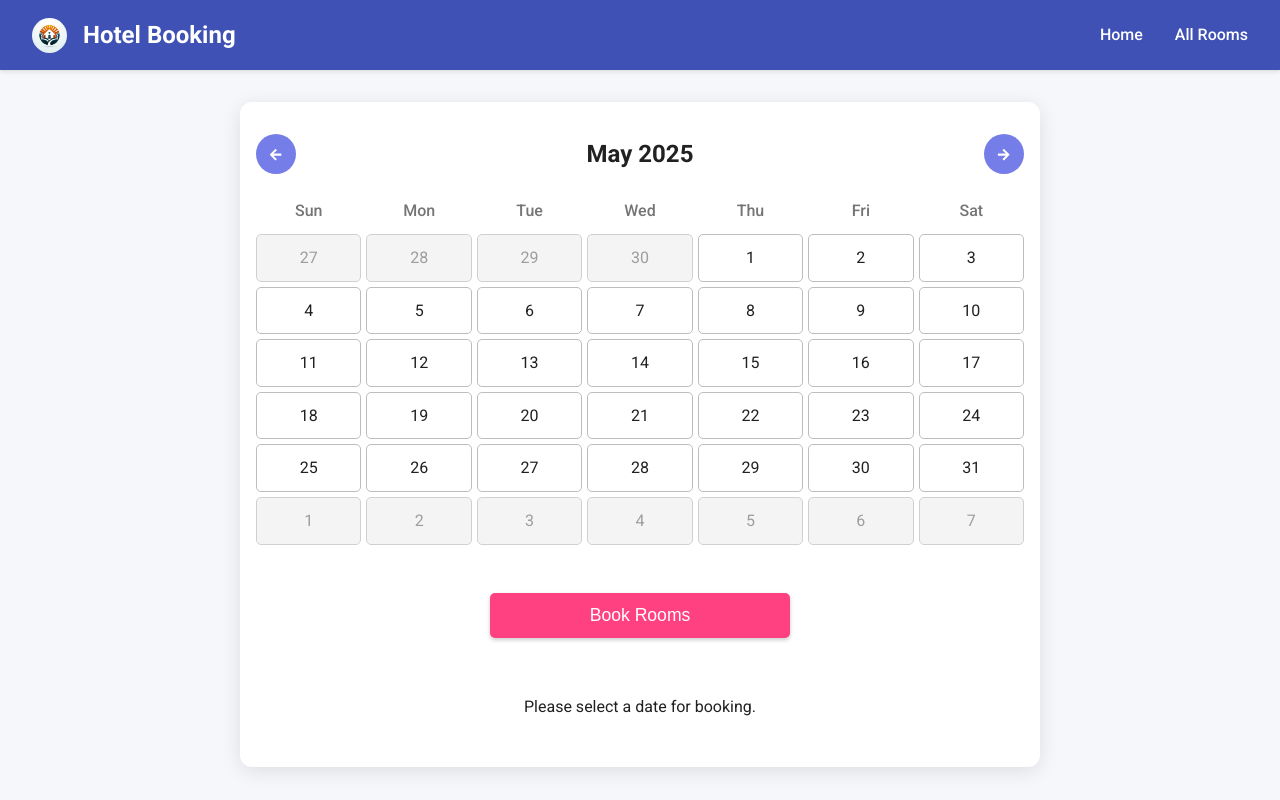
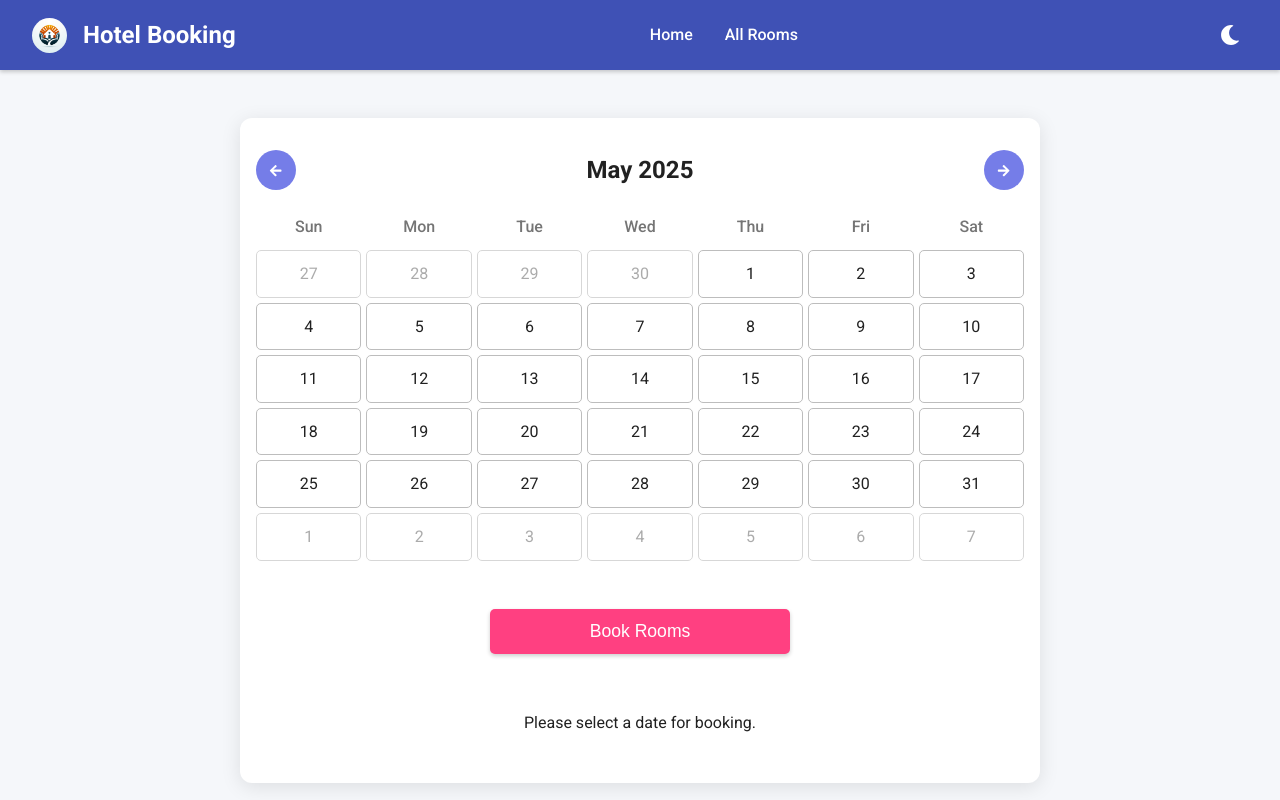
Before and after one commit to StavarLaurentiu/BookingApp, a React (Vite) app in the folder frontend/: page / in a window 1280 px wide. Built offline with nearby package versions, Linux system fonts and the light colour scheme.

Commit message:
Added a Dark/Light Theme system management

```diff
--- a/frontend/src/components/AllRooms.css
+++ b/frontend/src/components/AllRooms.css
@@ -1,6 +1,12 @@
 .all-rooms-container {
   padding: 1rem;
   text-align: center;
+  color: var(--text-primary);
+}
+
+.all-rooms-container h2 {
+  margin-bottom: 2rem;
+  color: var(--text-primary);
 }
 
 .rooms-list {
--- a/frontend/src/components/BookingComponent.css
+++ b/frontend/src/components/BookingComponent.css
@@ -1,11 +1,12 @@
 .booking-container {
   max-width: 800px;
-  margin: 0 auto;
+  margin: 0 auto 2rem;
   padding: 2rem 1rem;
   background-color: var(--surface);
   border-radius: 12px;
-  box-shadow: 0 4px 20px rgba(0, 0, 0, 0.1);
+  box-shadow: var(--card-shadow);
   text-align: center;
+  transition: background-color 0.3s ease, box-shadow 0.3s ease;
 }
 
 .booking-container h1 {
@@ -44,7 +45,6 @@
   background-color: var(--primary);
 }
 
-/* Add day labels */
 .calendar-day-labels {
   display: grid;
   grid-template-columns: repeat(7, 1fr);
@@ -65,8 +65,8 @@
 }
 
 .calendar-day {
-  background: var(--surface);
-  color: var(--text-primary);
+  background: var(--calendar-day-bg);
+  color: var(--calendar-day-text);
   padding: 10px;
   cursor: pointer;
   border-radius: 5px;
@@ -75,24 +75,26 @@
 }
 
 .calendar-day:hover {
-  background: var(--primary-light);
-  color: var(--text-on-primary);
+  background: var(--calendar-day-hover);
+  border-color: var(--primary-light);
 }
 
 .calendar-day.selected {
   background: var(--primary);
   color: var(--text-on-primary);
   font-weight: bold;
+  border-color: var(--primary);
 }
 
 .calendar-day.overflow {
   color: var(--text-secondary);
-  background: #f0f0f0;
-  opacity: 0.7;
+  background: var(--calendar-day-bg);
+  opacity: 0.6;
 }
 
 .calendar-day.overflow.selected {
   background: var(--primary-light);
+  opacity: 0.8;
 }
 
 .date-range-display {
@@ -119,18 +121,18 @@
   border-radius: 5px;
   font-weight: 500;
   box-shadow: 0 2px 4px rgba(0, 0, 0, 0.2);
-  transition: 0.3s ease-in-out;
+  transition: all 0.3s ease-in-out;
 }
 
 .book-rooms-button:hover {
   background-color: var(--secondary-dark);
   transform: translateY(-2px);
-  box-shadow: 0 4px 8px rgba(0, 0, 0, 0.2);
+  box-shadow: 0 4px 8px rgba(0, 0, 0, 0.3);
 }
 
 .error-message {
   color: var(--error);
-  background-color: rgba(211, 47, 47, 0.1);
+  background-color: rgba(var(--error-rgb), 0.1);
   padding: 10px;
   border-radius: 4px;
   margin: 10px auto;
@@ -140,7 +142,7 @@
 
 .success-message {
   color: var(--success);
-  background-color: rgba(67, 160, 71, 0.1);
+  background-color: rgba(var(--success-rgb), 0.1);
   padding: 10px;
   border-radius: 4px;
   margin: 10px auto;
--- a/frontend/src/components/Navbar.css
+++ b/frontend/src/components/Navbar.css
@@ -1,3 +1,4 @@
+/* src/components/Navbar.css */
 .navbar {
   display: flex;
   justify-content: space-between;
@@ -5,8 +6,10 @@
   background-color: var(--primary);
   padding: 1rem 2rem;
   color: var(--text-on-primary);
-  box-shadow: 0 2px 4px rgba(0, 0, 0, 0.1);
-  margin-bottom: 2rem;
+  box-shadow: 0 2px 4px rgba(0, 0, 0, 0.2);
+  margin-bottom: 3rem;
+  width: 100%;
+  transition: background-color 0.3s ease;
 }
 
 .navbar-left {
@@ -28,7 +31,7 @@
   font-size: 1.5rem;
 }
 
-.navbar ul {
+.navbar-center {
   list-style: none;
   display: flex;
   gap: 2rem;
@@ -36,7 +39,7 @@
   padding: 0;
 }
 
-.navbar ul li a {
+.navbar-center li a {
   color: var(--text-on-primary);
   text-decoration: none;
   font-weight: 500;
@@ -44,7 +47,7 @@
   padding: 0.5rem 0;
 }
 
-.navbar ul li a::after {
+.navbar-center li a::after {
   content: '';
   position: absolute;
   width: 0;
@@ -55,20 +58,47 @@
   transition: width 0.3s ease;
 }
 
-.navbar ul li a:hover::after {
+.navbar-center li a:hover::after {
   width: 100%;
+}
+
+.navbar-right {
+  display: flex;
+  align-items: center;
+}
+
+.theme-toggle {
+  background: transparent;
+  border: none;
+  color: var(--text-on-primary);
+  font-size: 1.25rem;
+  padding: 0.5rem;
+  display: flex;
+  align-items: center;
+  justify-content: center;
+  cursor: pointer;
+  transition: transform 0.3s ease;
+}
+
+.theme-toggle:hover {
+  transform: rotate(15deg);
 }
 
 @media (max-width: 768px) {
   .navbar {
     padding: 1rem;
+    flex-wrap: wrap;
+  }
+
+  .navbar-center {
+    order: 3;
+    width: 100%;
+    justify-content: center;
+    margin-top: 1rem;
+    gap: 1rem;
   }
 
   .navbar h1 {
     font-size: 1.2rem;
   }
-
-  .navbar ul {
-    gap: 1rem;
-  }
 }
--- a/frontend/src/components/Navbar.jsx
+++ b/frontend/src/components/Navbar.jsx
@@ -1,16 +1,22 @@
-import { Link, useNavigate } from "react-router-dom";
+// src/components/Navbar.jsx
+import React, { useContext } from "react";
+import { Link } from "react-router-dom";
+import { FaSun, FaMoon } from "react-icons/fa";
+import { ThemeContext } from "../contexts/ThemeContext";
 import "./Navbar.css";
-import logo from '../../public/logo.jpeg'
+import logo from '../../public/logo.jpeg';
 
 const Navbar = () => {
-  const navigate = useNavigate();
+  const { theme, toggleTheme } = useContext(ThemeContext);
+
   return (
     <nav className="navbar">
       <div className="navbar-left">
         <img src={logo} className="navbar-logo" alt="Logo" />
         <h1>Hotel Booking</h1>
       </div>
-      <ul>
+
+      <ul className="navbar-center">
         <li>
           <Link to="">Home</Link>
         </li>
@@ -18,6 +24,16 @@ const Navbar = () => {
           <Link to="all-rooms">All Rooms</Link>
         </li>
       </ul>
+
+      <div className="navbar-right">
+        <button
+          className="theme-toggle"
+          onClick={toggleTheme}
+          aria-label={`Switch to ${theme === 'light' ? 'dark' : 'light'} mode`}
+        >
+          {theme === 'light' ? <FaMoon /> : <FaSun />}
+        </button>
+      </div>
     </nav>
   );
 };
--- a/frontend/src/components/RoomDetails.css
+++ b/frontend/src/components/RoomDetails.css
@@ -5,14 +5,14 @@
   border: none;
   border-radius: 12px;
   overflow: hidden;
-  box-shadow: 0 4px 12px rgba(0, 0, 0, 0.15);
-  transition: transform 0.3s ease, box-shadow 0.3s ease;
   background-color: var(--surface);
+  box-shadow: var(--card-shadow);
+  transition: transform 0.3s ease, box-shadow 0.3s ease, background-color 0.3s ease;
 }
 
 .room-card:hover {
   transform: translateY(-8px);
-  box-shadow: 0 12px 20px rgba(0, 0, 0, 0.2);
+  box-shadow: var(--hover-shadow);
 }
 
 .image-slider {
@@ -88,7 +88,6 @@
   line-height: 1.5;
 }
 
-/* Room features */
 .room-features {
   display: flex;
   flex-wrap: wrap;
@@ -128,6 +127,13 @@
   margin-right: 0.3rem;
 }
 
+.booking-details {
+  margin: 1rem 0;
+  padding: 0.8rem;
+  background-color: rgba(var(--primary-rgb), 0.1);
+  border-radius: 4px;
+}
+
 .book-room-button {
   display: block;
   width: 100%;
--- /dev/null
+++ b/frontend/src/contexts/ThemeContext.jsx
@@ -0,0 +1,37 @@
+import React, { createContext, useState, useEffect } from "react";
+
+// Create theme context
+export const ThemeContext = createContext();
+
+export const ThemeProvider = ({ children }) => {
+  // Check if user has previously selected a theme
+  const getInitialTheme = () => {
+    const savedTheme = localStorage.getItem("theme");
+    if (savedTheme) {
+      return savedTheme;
+    }
+
+    // Check user's system preference
+    const prefersDark = window.matchMedia("(prefers-color-scheme: dark)").matches;
+    return prefersDark ? "dark" : "light";
+  };
+
+  const [theme, setTheme] = useState(getInitialTheme());
+
+  // Update theme class on document and save to localStorage
+  useEffect(() => {
+    document.documentElement.setAttribute("data-theme", theme);
+    localStorage.setItem("theme", theme);
+  }, [theme]);
+
+  // Function to toggle theme
+  const toggleTheme = () => {
+    setTheme(theme === "light" ? "dark" : "light");
+  };
+
+  return (
+    <ThemeContext.Provider value={{ theme, toggleTheme }}>
+      {children}
+    </ThemeContext.Provider>
+  );
+};
--- a/frontend/src/styles/theme.css
+++ b/frontend/src/styles/theme.css
@@ -1,18 +1,63 @@
+/* src/styles/theme.css */
 :root {
-    --primary: #3f51b5;      /* Deep blue for primary actions */
+  /* Light theme (default) */
+  --primary: #3f51b5;
   --primary-light: #757de8;
   --primary-dark: #002984;
-    --secondary: #ff4081;    /* Pink accent for highlights and calls to action */
+  --primary-rgb: 63, 81, 181;
+  --secondary: #ff4081;
   --secondary-light: #ff79b0;
   --secondary-dark: #c60055;
+  --secondary-rgb: 255, 64, 129;
   --text-on-primary: #ffffff;
-    --text-primary: #212121;  /* Main text color */
-    --text-secondary: #757575; /* Secondary text color */
+  --text-primary: #212121;
+  --text-secondary: #757575;
   --divider: #BDBDBD;
-    --background: #f5f7fa;   /* Light gray background */
-    --surface: #ffffff;      /* White card surfaces */
+  --background: #f5f7fa;
+  --background-rgb: 245, 247, 250;
+  --surface: #ffffff;
+  --surface-rgb: 255, 255, 255;
   --error: #d32f2f;
+  --error-rgb: 211, 47, 47;
   --success: #43a047;
+  --success-rgb: 67, 160, 71;
+  --card-shadow: 0 4px 20px rgba(0, 0, 0, 0.1);
+  --hover-shadow: 0 12px 20px rgba(0, 0, 0, 0.2);
+  --calendar-day-bg: #ffffff;
+  --calendar-day-hover: #e8eaf6;
+  --calendar-day-text: #212121;
+}
+
+[data-theme="dark"] {
+  --primary: #5c6bc0;
+  --primary-light: #8e99f3;
+  --primary-dark: #26418f;
+  --primary-rgb: 92, 107, 192;
+  --secondary: #ff6090;
+  --secondary-light: #ff93bc;
+  --secondary-dark: #c60055;
+  --secondary-rgb: 255, 96, 144;
+  --text-on-primary: #ffffff;
+  --text-primary: #f5f5f5;
+  --text-secondary: #b0b0b0;
+  --divider: #424242;
+  --background: #121212;
+  --background-rgb: 18, 18, 18;
+  --surface: #1e1e1e;
+  --surface-rgb: 30, 30, 30;
+  --error: #f44336;
+  --error-rgb: 244, 67, 54;
+  --success: #66bb6a;
+  --success-rgb: 102, 187, 106;
+  --card-shadow: 0 4px 20px rgba(0, 0, 0, 0.5);
+  --hover-shadow: 0 12px 20px rgba(0, 0, 0, 0.7);
+  --calendar-day-bg: #2d2d2d;
+  --calendar-day-hover: #3d3d3d;
+  --calendar-day-text: #f5f5f5;
+}
+
+* {
+  transition: color 0.3s ease, background-color 0.3s ease, border-color 0.3s ease, box-shadow 0.3s ease;
 }
 
 body {
@@ -20,6 +65,7 @@
   color: var(--text-primary);
   font-family: 'Roboto', 'Segoe UI', Arial, sans-serif;
   line-height: 1.6;
+  transition: background-color 0.3s ease, color 0.3s ease;
 }
 
 /* Common button styles */
@@ -35,5 +81,5 @@
 
 .card-hover:hover {
   transform: translateY(-5px);
-    box-shadow: 0 10px 20px rgba(0, 0, 0, 0.1);
+  box-shadow: var(--hover-shadow);
 }
```
Also changed, not shown: frontend/src/main.jsx (+8 -4 lines). Lines whose indentation alone changed are shown as unchanged.
